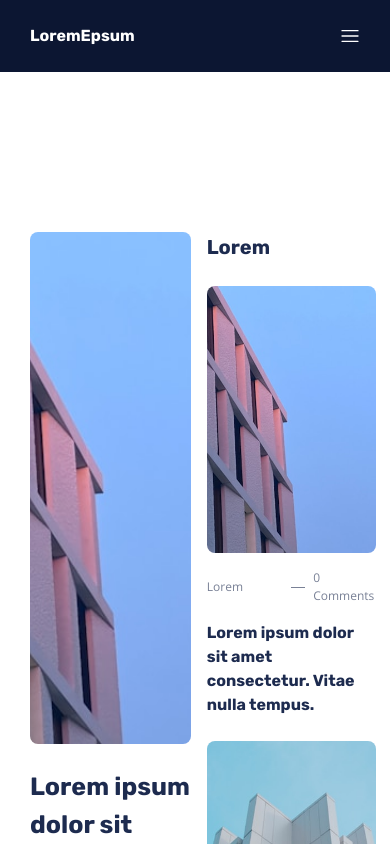
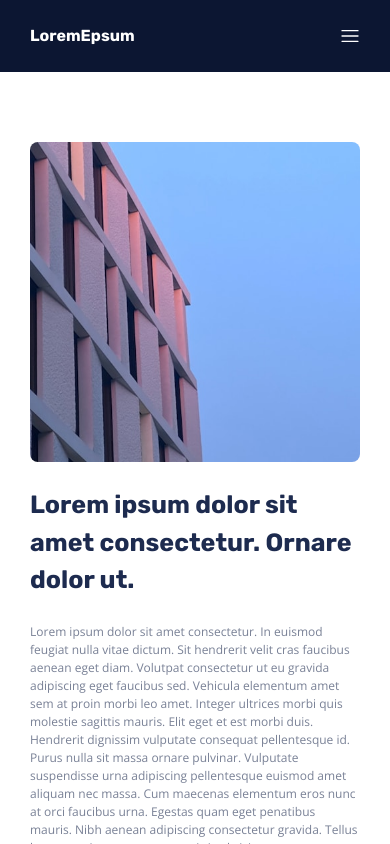
Before and after one commit to dazzlerabhi30800/wcs-ida, a React (Vite) app: page /article in a window 390 px wide. Shown: the top 844 px of the page. Built offline with nearby package versions, Linux system fonts and the light colour scheme.

Commit message:
made article page responsive

```diff
--- a/src/Components/ArticleDetail.jsx
+++ b/src/Components/ArticleDetail.jsx
@@ -6,13 +6,13 @@ import { useGlobalContext } from "../context";
 const ArticleDetail = () => {
   const { articleData } = useGlobalContext();
   return (
-    <section className={`my-40`}>
-      <div className={`${styles.marginX} flex gap-4`}>
+    <section className={`${styles.marginY}`}>
+      <div className={`${styles.marginX} ${styles.flexResponsive} gap-4`}>
         {/* Left */}
-        <div className={`${styles.flexCol} gap-6 basis-[70%] w-full`}>
+        <div className={`${styles.flexCol} gap-6 md:basis-[60%] lg:basis-[70%] w-full`}>
           <img
             src="./images/Random Imgs/img1.jpg"
-            className="w-full h-[512px] rounded-lg object-cover"
+            className="w-full h-[320px] md:h-[420px] lg:h-[512px] rounded-lg object-cover"
             alt=""
           />
           <h2 className={`${fontStyles.h2} font-bold text-blue`}>
@@ -48,7 +48,7 @@ const ArticleDetail = () => {
           </Para1>
           <img
             src="./images/Random Imgs/img2.jpg"
-            className="w-full rounded-lg h-[450px] object-cover"
+            className="w-full rounded-lg h-[300px] md:h-[380px] lg:h-[450px] object-cover"
             alt=""
           />
           <Para1 fontWeight="font-normal" style="!max-w-full">
@@ -76,7 +76,7 @@ const ArticleDetail = () => {
             <div key={index} className={`${styles.flexCol}`}>
               <img
                 src={img}
-                className="w-full h-[267px] object-cover rounded-lg"
+                className="w-full h-[240px] md:h-[220px] lg:h-[267px] object-cover rounded-lg"
                 alt={title}
               />
               <div className={`${styles.flexCol} gap-4 mt-4`}>
--- a/src/style.jsx
+++ b/src/style.jsx
@@ -30,7 +30,7 @@ export const styles = {
   marginT: "mt-[70px] md:mt-[120px] lg:mt-[160px]",
   marginT2: "mt-[40px] md:mt-[80px] lg:mt-[120px]",
 
-  marginY: "my-[70px] md:my-[120px]  lg:my-[160px]",
+  marginY: "my-[70px] md:my-[120px] lg:my-[160px]",
   gapBetween: "gap-[30px] md:gap-[50px]",
 
   shadow: "shadow-[10px_10px_0_2px_#1D2B4F] sm:shadow-[15px_15px_0_3px_#1D2B4F] md:shadow-[30px_30px_0_3px_#1D2B4F]",
```
